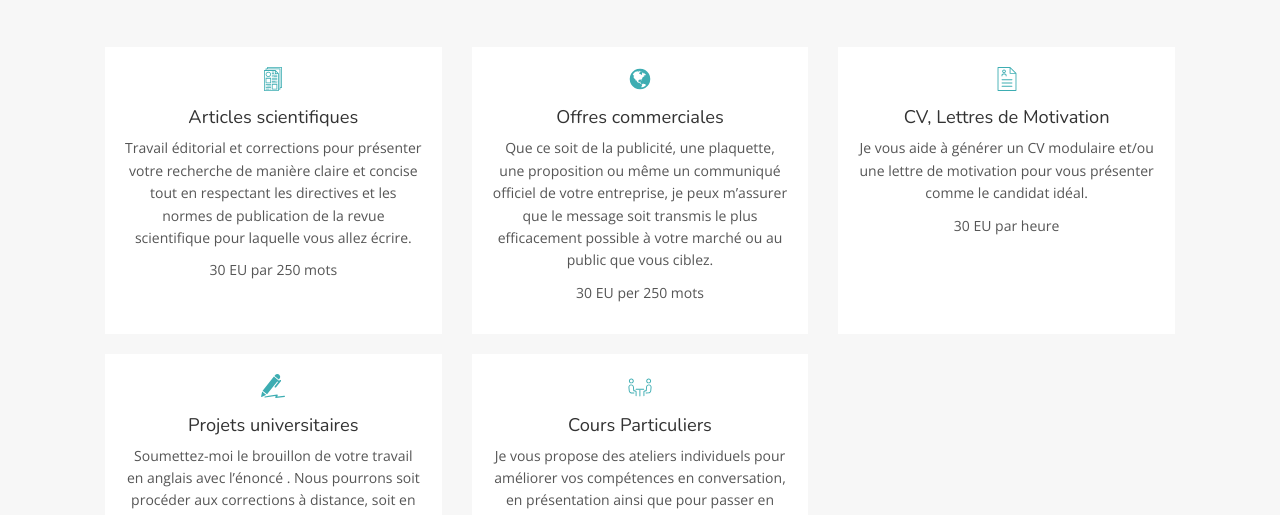
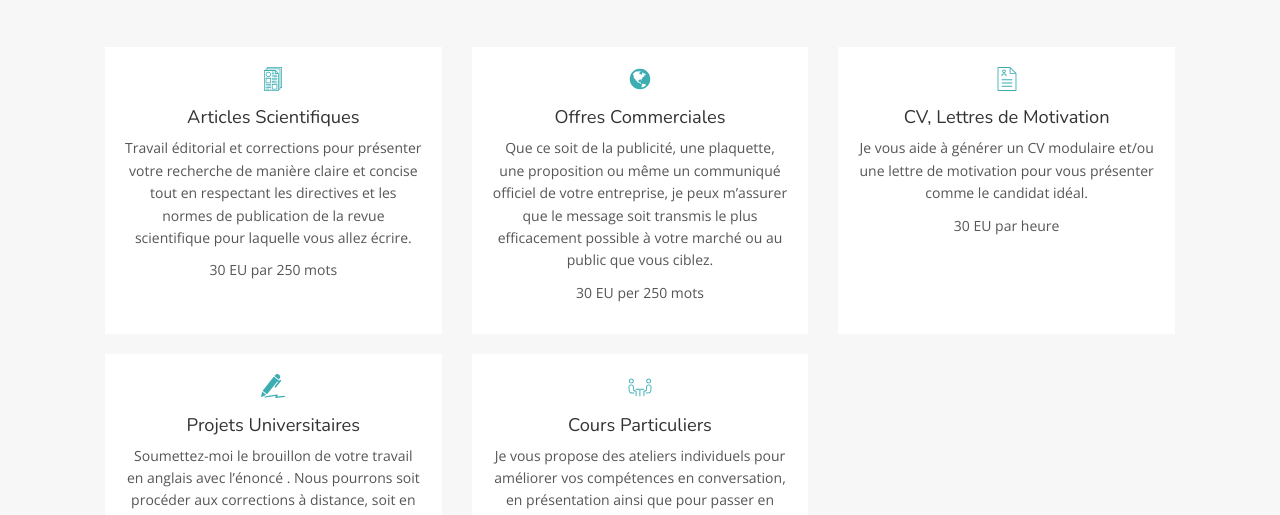
Before and after one commit to Ramon-Perez-Alonso/Ramon-Perez-Alonso.github.io, a Jekyll site: the page built from index.html, in a window 1280 px wide and 900 px high, scrolled down 543 px. Shown: the part 155-670 px from the top of the window. Built offline with Jekyll 4.4.1, drawn with Linux system fonts in a browser that asks for light colours; nearby versions of some CDN libraries.

```diff
--- a/_data/services.yml
+++ b/_data/services.yml
@@ -1,12 +1,12 @@
 - icon: icon-papers
-  title:     Articles scientifiques
+  title:     Articles Scientifiques
   description: >
     Travail éditorial et corrections pour présenter votre recherche de manière claire et concise tout en respectant les directives et les normes de publication de la revue scientifique pour laquelle vous allez écrire.
 
   pricing: 30 EU par 250 mots
 
 - icon: icon-globe
-  title:  Offres commerciales
+  title:  Offres Commerciales
 
   description: |
     Que ce soit de la publicité, une plaquette, une proposition ou même un communiqué officiel de votre entreprise, je peux m’assurer que le message soit transmis le plus efficacement possible à votre marché ou au public que vous ciblez.
@@ -19,7 +19,7 @@
   pricing: 30 EU par heure
 
 - icon: icon-pen
-  title: Projets universitaires
+  title: Projets Universitaires
   description: |
     Soumettez-moi le brouillon de votre travail en anglais avec l’énoncé . Nous pourrons soit procéder aux corrections à distance, soit en personne, et établir des stratégies de travail qui vous serviront pour vos projets futurs.
   pricing: 25 EU par heure (30 EU par heure pour travail urgent)
```
